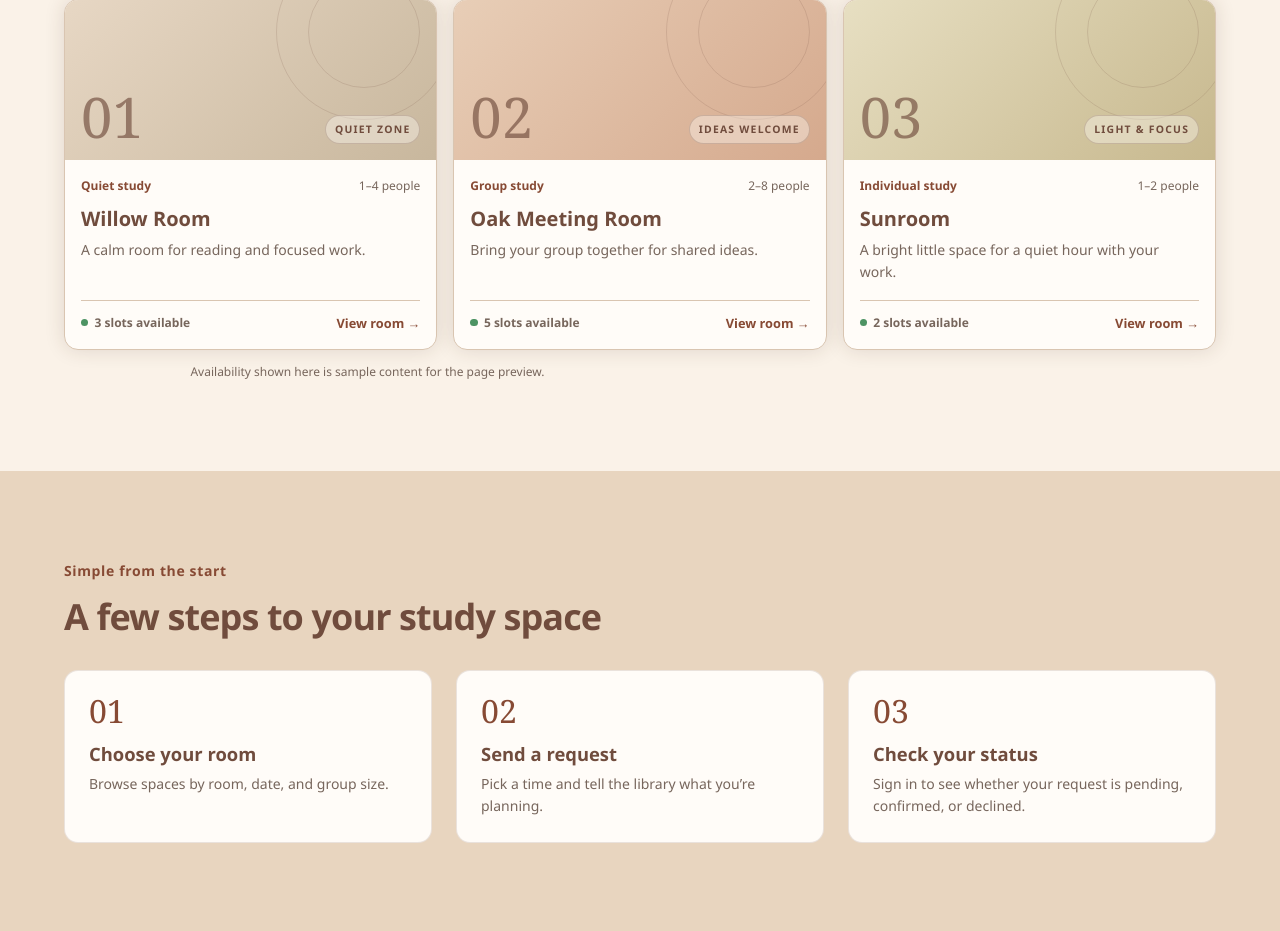
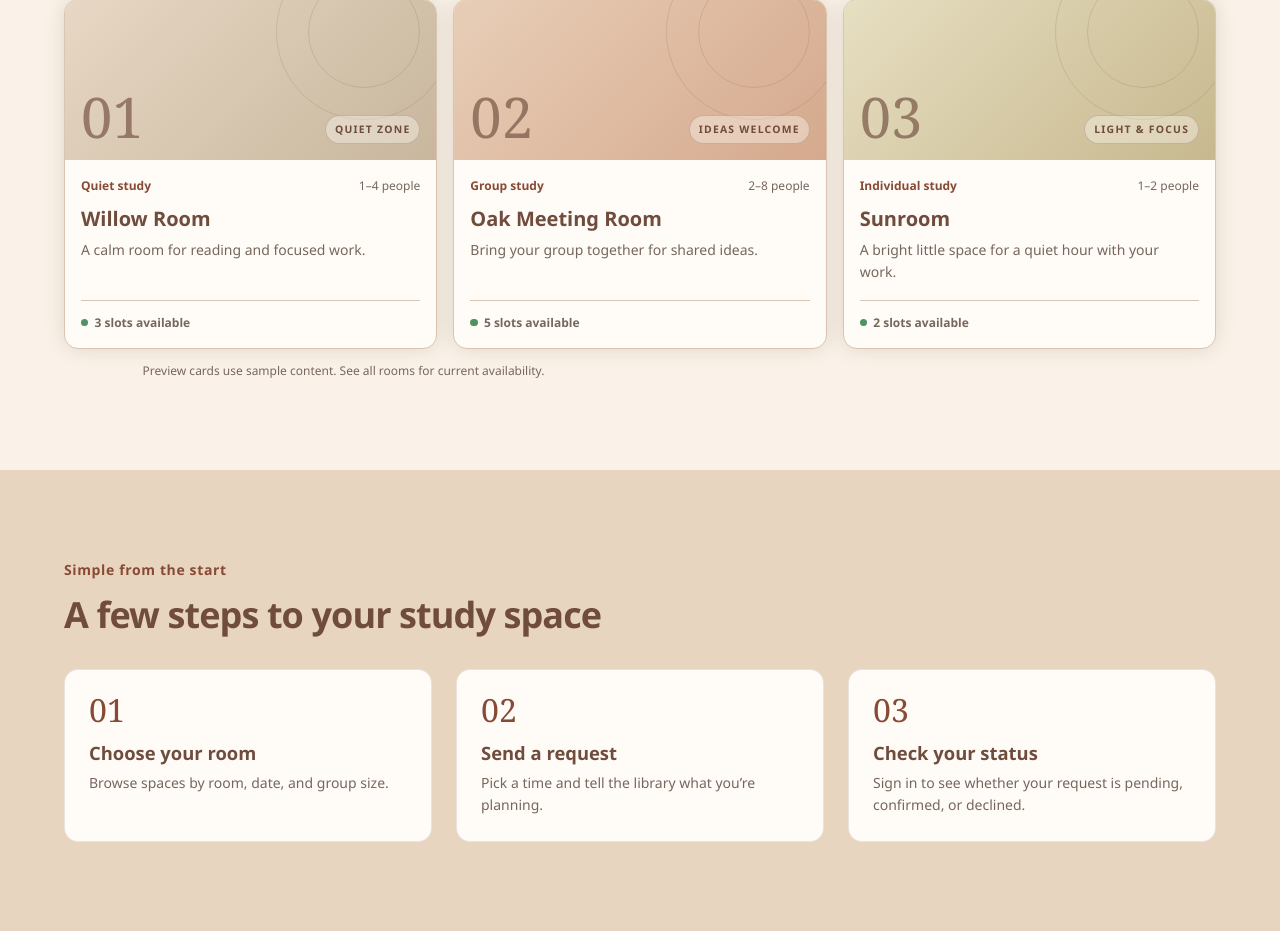
Before and after one commit to asmaa-aljazzar/Reservation-Management-System, a PHP site: page / in a window 1280 px wide. Shown: the part 963-1894 px from the top of the page. Run offline with PHP 8.4, Linux system fonts and the light colour scheme.

Commit message:
fix: landing page room section link deletion

```diff
--- a/index.php
+++ b/index.php
@@ -25,13 +25,12 @@
 
     <section class="home-section container" id="rooms" aria-labelledby="rooms-title">
       <div class="section-heading home-section__heading" data-reveal><div><p class="eyebrow">A good place to begin</p><h2 id="rooms-title">Spaces for every kind of study</h2><p class="text-muted">Find a quiet corner for solo work or room to think together.</p></div><a class="home-section__all-link" href="pages/rooms.php">See all rooms <span aria-hidden="true">→</span></a></div>
-      <!-- Sample content for the frontend preview; replace with database results later. -->
       <div class="room-grid">
-        <article class="room-card card" data-reveal style="--reveal-delay: 0ms"><div class="room-card__art room-card__art--quiet" aria-hidden="true"><span class="room-card__art-mark">01</span><span class="room-card__art-label">QUIET ZONE</span></div><div class="room-card__body"><div class="room-card__topline"><span class="room-card__tag">Quiet study</span><span class="room-card__capacity">1–4 people</span></div><h3>Willow Room</h3><p>A calm room for reading and focused work.</p><div class="room-card__bottom"><span class="availability"><span class="availability__dot"></span>3 slots available</span><a href="pages/room-details.php?room=1" class="room-card__link">View room <span aria-hidden="true">→</span></a></div></div></article>
-        <article class="room-card card" data-reveal style="--reveal-delay: 90ms"><div class="room-card__art room-card__art--group" aria-hidden="true"><span class="room-card__art-mark">02</span><span class="room-card__art-label">IDEAS WELCOME</span></div><div class="room-card__body"><div class="room-card__topline"><span class="room-card__tag">Group study</span><span class="room-card__capacity">2–8 people</span></div><h3>Oak Meeting Room</h3><p>Bring your group together for shared ideas.</p><div class="room-card__bottom"><span class="availability"><span class="availability__dot"></span>5 slots available</span><a href="pages/room-details.php?room=2" class="room-card__link">View room <span aria-hidden="true">→</span></a></div></div></article>
-        <article class="room-card card" data-reveal style="--reveal-delay: 180ms"><div class="room-card__art room-card__art--window" aria-hidden="true"><span class="room-card__art-mark">03</span><span class="room-card__art-label">LIGHT &amp; FOCUS</span></div><div class="room-card__body"><div class="room-card__topline"><span class="room-card__tag">Individual study</span><span class="room-card__capacity">1–2 people</span></div><h3>Sunroom</h3><p>A bright little space for a quiet hour with your work.</p><div class="room-card__bottom"><span class="availability"><span class="availability__dot"></span>2 slots available</span><a href="pages/room-details.php?room=3" class="room-card__link">View room <span aria-hidden="true">→</span></a></div></div></article>
+        <article class="room-card card" data-reveal style="--reveal-delay: 0ms"><div class="room-card__art room-card__art--quiet" aria-hidden="true"><span class="room-card__art-mark">01</span><span class="room-card__art-label">QUIET ZONE</span></div><div class="room-card__body"><div class="room-card__topline"><span class="room-card__tag">Quiet study</span><span class="room-card__capacity">1–4 people</span></div><h3>Willow Room</h3><p>A calm room for reading and focused work.</p><div class="room-card__bottom"><span class="availability"><span class="availability__dot"></span>3 slots available</span></div></div></article>
+        <article class="room-card card" data-reveal style="--reveal-delay: 90ms"><div class="room-card__art room-card__art--group" aria-hidden="true"><span class="room-card__art-mark">02</span><span class="room-card__art-label">IDEAS WELCOME</span></div><div class="room-card__body"><div class="room-card__topline"><span class="room-card__tag">Group study</span><span class="room-card__capacity">2–8 people</span></div><h3>Oak Meeting Room</h3><p>Bring your group together for shared ideas.</p><div class="room-card__bottom"><span class="availability"><span class="availability__dot"></span>5 slots available</span></div></div></article>
+        <article class="room-card card" data-reveal style="--reveal-delay: 180ms"><div class="room-card__art room-card__art--window" aria-hidden="true"><span class="room-card__art-mark">03</span><span class="room-card__art-label">LIGHT &amp; FOCUS</span></div><div class="room-card__body"><div class="room-card__topline"><span class="room-card__tag">Individual study</span><span class="room-card__capacity">1–2 people</span></div><h3>Sunroom</h3><p>A bright little space for a quiet hour with your work.</p><div class="room-card__bottom"><span class="availability"><span class="availability__dot"></span>2 slots available</span></div></div></article>
       </div>
-      <p class="sample-data-note">Availability shown here is sample content for the page preview.</p>
+      <p class="sample-data-note">Preview cards use sample content. See all rooms for current availability.</p>
     </section>
 
     <section class="how-section" id="how-it-works" aria-labelledby="how-title"><div class="container">
--- a/pages/room-details.php
+++ b/pages/room-details.php
@@ -1,4 +1,5 @@
 <?php
+require_once __DIR__ . '/../includes/paths.php';
 require_once __DIR__ . '/../includes/room_functions.php';
 require_once __DIR__ . '/../includes/slot_functions.php';
 
```
